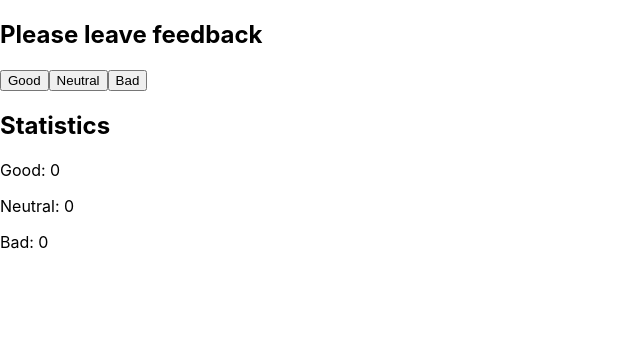
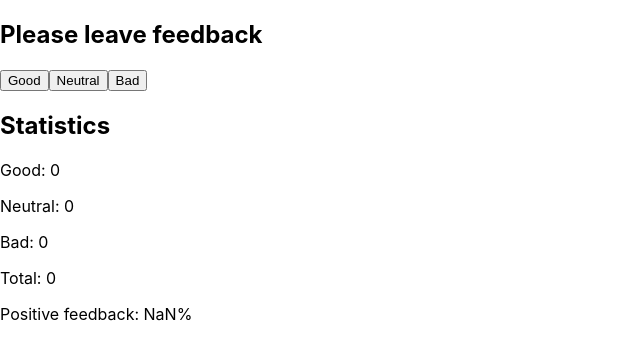
Before and after one commit to YuriiSVL/goit-react-hw-04-feedback, a React (Create React App) app: page / in a window 1280 px wide. Shown: the top 360 px of the page, without its empty margins (0-640 px from the left). Built offline with nearby package versions, Linux system fonts and the light colour scheme.

Commit message:
done step 2

```diff
--- a/src/components/Feedback/Feedback.jsx
+++ b/src/components/Feedback/Feedback.jsx
@@ -25,6 +25,9 @@ export default class Feedback extends React.Component {
     });
   };
 
+  countTotalFeedback() {}
+  countPositiveFeedbackPercentage() {}
+
   render() {
     return (
       <div className="Feedback">
@@ -42,6 +45,15 @@ export default class Feedback extends React.Component {
         <p>Good: {this.state.good}</p>
         <p>Neutral: {this.state.neutral} </p>
         <p>Bad: {this.state.bad} </p>
+        <p>Total: {this.state.good + this.state.neutral + this.state.bad} </p>
+        <p>
+          Positive feedback:{' '}
+          {Math.round(
+            (this.state.good * 100) /
+              (this.state.good + this.state.neutral + this.state.bad)
+          )}
+          %
+        </p>
       </div>
     );
   }
```
